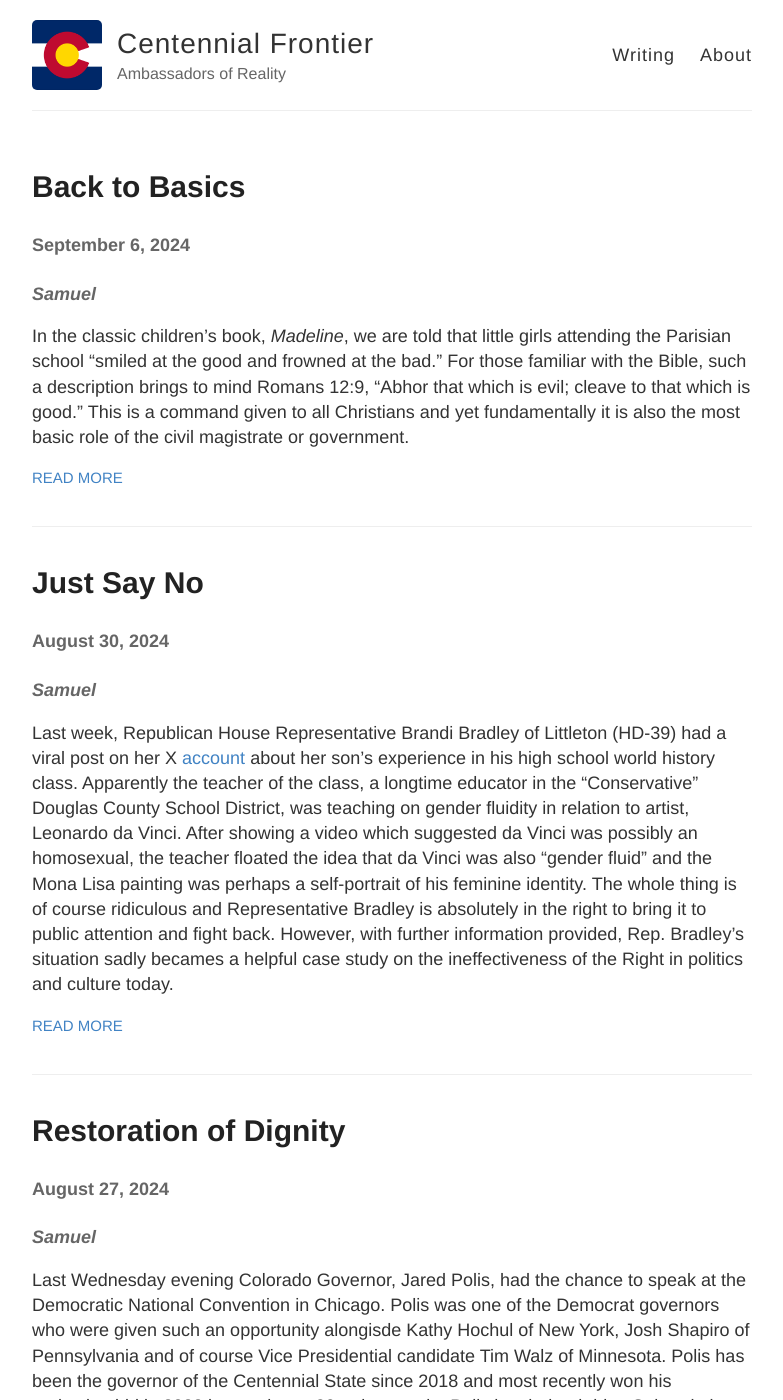
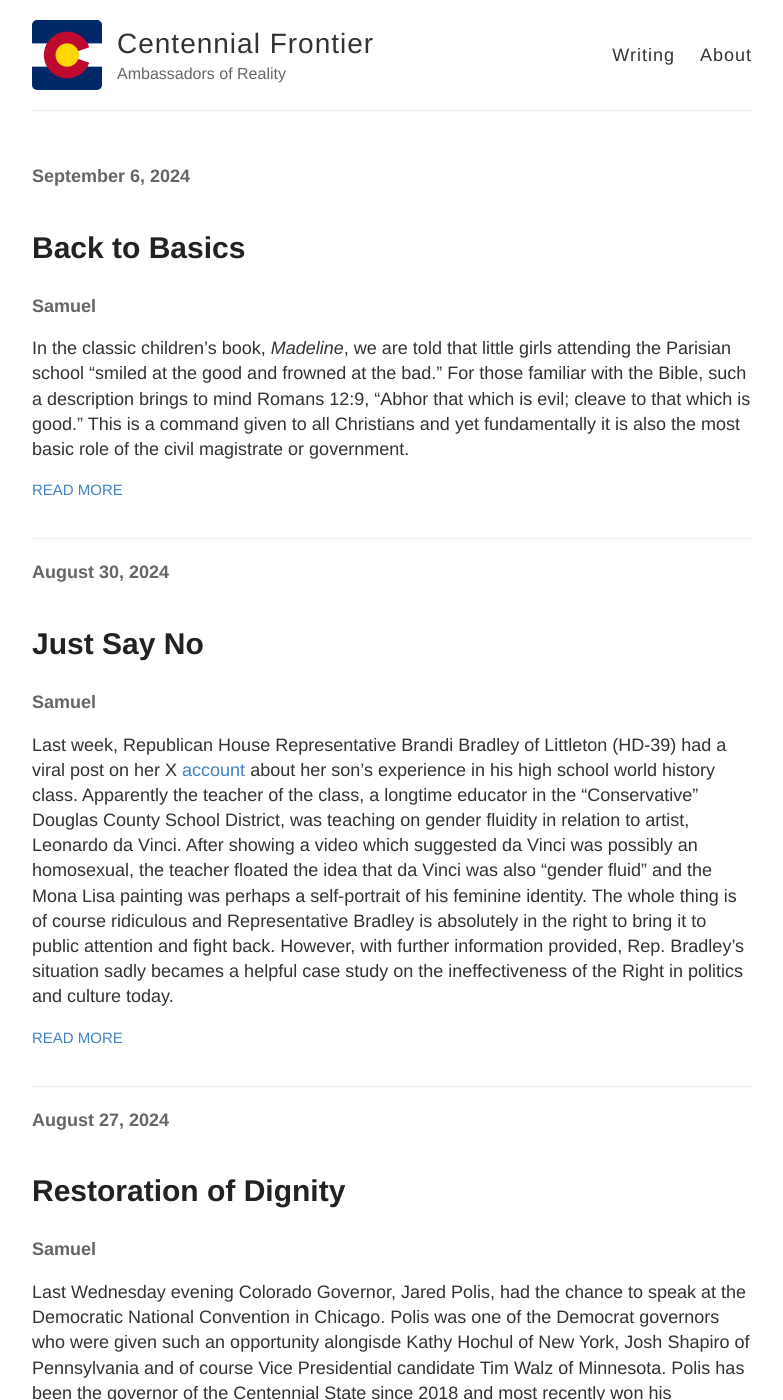
Before and after one commit to samueltbentz/review, a Jekyll site: the page built from index.html, in a window 1280 px wide and 1400 px high. Shown: the whole window, without its empty margins (248-1031 px from the left). Built offline with Jekyll 4.4.1, drawn with Linux system fonts in a browser that asks for light colours; some of the changed text lies outside the part shown.

Commit message:
layout change

```diff
--- a/_layouts/post.html
+++ b/_layouts/post.html
@@ -8,8 +8,7 @@ layout: default
   <p class="hidden" id="hidden">{{ page.image }}</p>
 
   <h1>{{ page.title }}</h1>
-  <h4>{{ page.date | date: "%B %e, %Y" }}</h4>
-  <h4><i>{{page.author }}</i></h4>
+  <h4>Written by {{page.author }} on {{ page.date | date: "%B %e, %Y" }}</h4>
   <hr>
   <h3>{{page.subtitle }}</h3>
 
--- a/index.html
+++ b/index.html
@@ -5,14 +5,12 @@ layout: default
 <div class="posts">
   {% for post in site.posts %}
     <article class="post">
-
+      <h4>{{ post.date | date: "%B %e, %Y" }}</h4>
       <h1><a href="{{ site.baseurl }}{{ post.url }}">{{ post.title }}</a></h1>
-      <h4>{{ post.date | date: "%B %e, %Y" }}</h4>
-      <h4><i>{{post.author}}</i></h4>
+      <h4>{{post.author}}</h4>
       <div class="entry">
         {{ post.excerpt }}
       </div>
-
       <a href="{{ site.baseurl }}{{ post.url }}" class="read-more">Read More</a>
     </article>
   {% endfor %}
```
